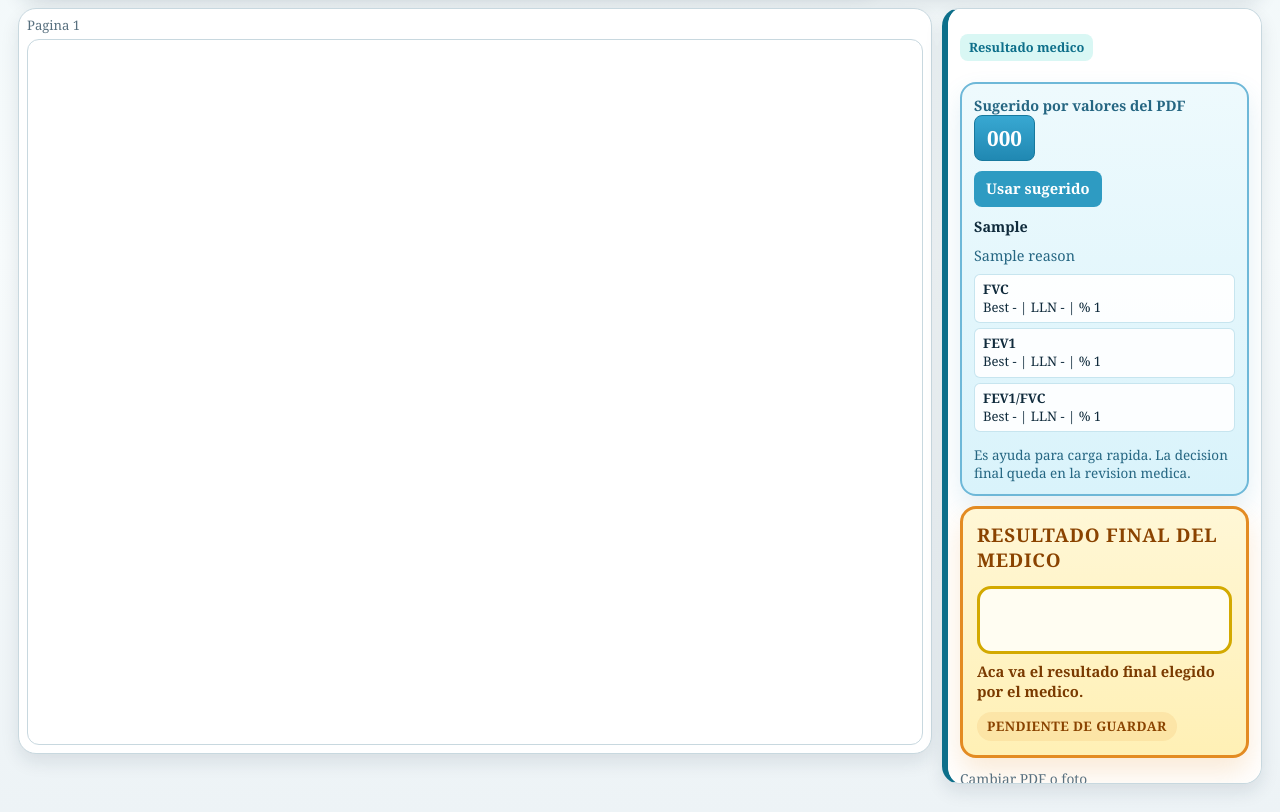
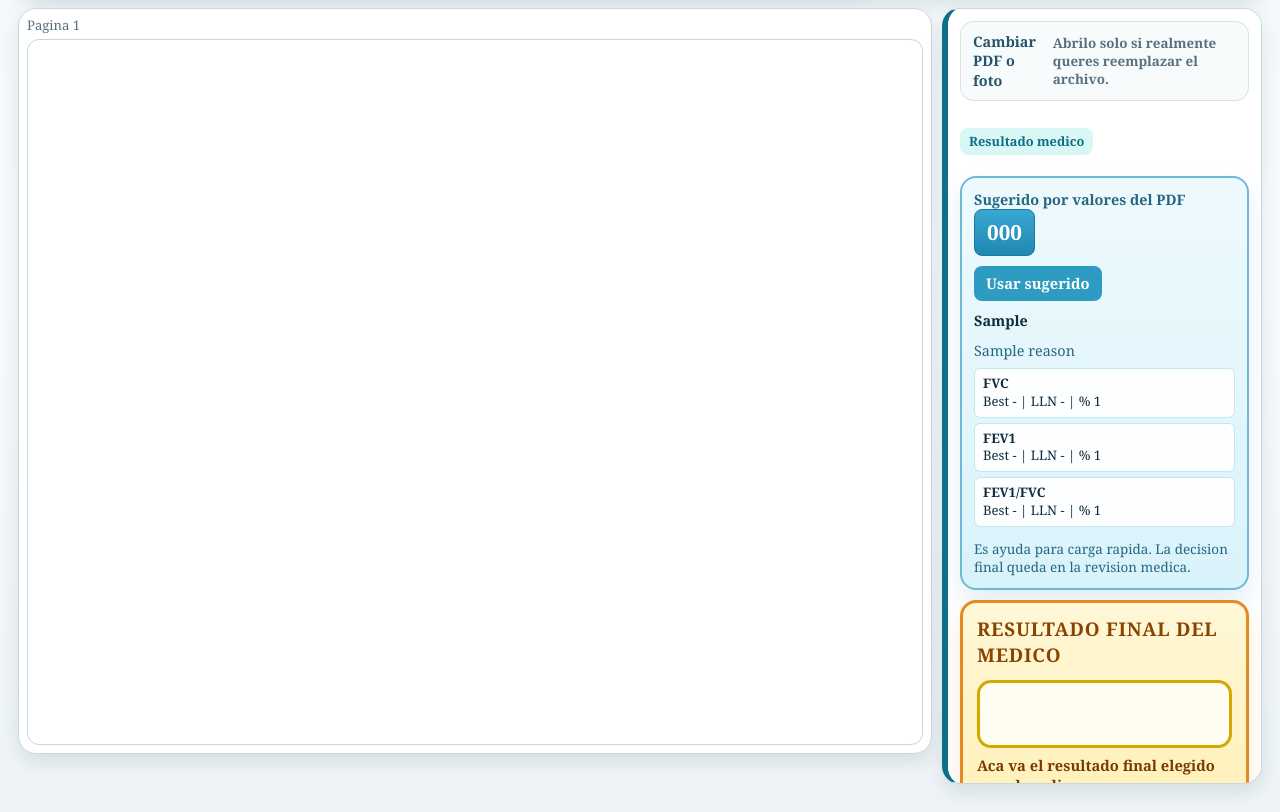
Before and after one commit to tonysoprano33/espirometrias-data-center, a Django app: template templates/clinic/doctor_review_detail.html in a window 1280 px wide. Shown: the part 349-1161 px from the top of the page. Run offline with Django 5.2, Linux system fonts and the light colour scheme; the template is opened without the code that fills it: most values are stand-ins (such as "Sample title", 1, 10 or a date in 2020); form fields are guessed from the names that the template uses; some libraries are stand-ins or nearby versions.

Commit message:
Move upload control away from doctor result area

```diff
--- a/templates/clinic/doctor_review_detail.html
+++ b/templates/clinic/doctor_review_detail.html
@@ -153,6 +153,36 @@
     }
     .review-panel-compact .button[type="submit"] {
         margin-top: 12px !important;
+    }
+    .review-upload-panel {
+        margin: 0 0 14px;
+        padding: 10px 12px;
+        border: 1px solid rgba(23,49,63,.12);
+        border-radius: 14px;
+        background: rgba(247, 251, 252, .96);
+    }
+    .review-upload-panel summary {
+        cursor: pointer;
+        list-style: none;
+        font-weight: 900;
+        color: #24546a;
+        display: flex;
+        align-items: center;
+        justify-content: space-between;
+        gap: 10px;
+    }
+    .review-upload-panel summary::-webkit-details-marker {
+        display: none;
+    }
+    .review-upload-panel summary span {
+        color: var(--muted);
+        font-size: .84rem;
+        font-weight: 700;
+    }
+    .review-upload-body {
+        margin-top: 10px;
+        padding-top: 10px;
+        border-top: 1px dashed rgba(23,49,63,.14);
     }
     .doctor-result-field {
         padding: 14px;
@@ -384,6 +414,25 @@
     </article>
 
     <aside class="card review-panel review-panel-compact">
+        <form method="post" enctype="multipart/form-data">
+            {% csrf_token %}
+            {% for hidden in form.hidden_fields %}{{ hidden }}{% endfor %}
+            <details class="review-upload-panel" {% if not pdf_attachment %}open{% endif %}>
+                <summary>
+                    <strong>{% if pdf_attachment %}Cambiar PDF o foto{% else %}Subir PDF o foto{% endif %}</strong>
+                    <span>{% if pdf_attachment %}Abrilo solo si realmente queres reemplazar el archivo.{% else %}Necesario si todavia no hay archivo cargado.{% endif %}</span>
+                </summary>
+                <div class="review-upload-body">
+                    <div class="field" style="margin:0;">
+                        <label for="{{ form.pdf_file.id_for_label }}">Archivo del estudio</label>
+                        {{ form.pdf_file }}
+                        <div class="muted" data-analysis-status style="display:none;"></div>
+                        {% if form.pdf_file.errors %}
+                            <div class="muted">{{ form.pdf_file.errors }}</div>
+                        {% endif %}
+                    </div>
+                </div>
+            </details>
             <p class="pill">Resultado medico</p>
             {% if spirometry_suggestion %}
                 <div class="suggestion-box">
@@ -423,9 +472,6 @@
                     </p>
                 </div>
             {% endif %}
-        <form method="post" enctype="multipart/form-data">
-            {% csrf_token %}
-            {% for hidden in form.hidden_fields %}{{ hidden }}{% endfor %}
             <div class="form-grid" style="grid-template-columns:1fr;">
                 <div class="field doctor-result-field{% if current_result %} is-saved{% endif %}" data-doctor-result-field data-saved-value="{{ current_result|default:'' }}">
                     <label for="{{ form.respiratory_result.id_for_label }}">Resultado final del medico</label>
@@ -436,14 +482,6 @@
                     </div>
                     {% if form.respiratory_result.errors %}
                         <div class="muted">{{ form.respiratory_result.errors }}</div>
-                    {% endif %}
-                </div>
-                <div class="field">
-                    <label for="{{ form.pdf_file.id_for_label }}">Cambiar PDF o foto</label>
-                    {{ form.pdf_file }}
-                    <div class="muted" data-analysis-status style="display:none;"></div>
-                    {% if form.pdf_file.errors %}
-                        <div class="muted">{{ form.pdf_file.errors }}</div>
                     {% endif %}
                 </div>
             </div>
```
Lines whose indentation alone changed are shown as unchanged.
